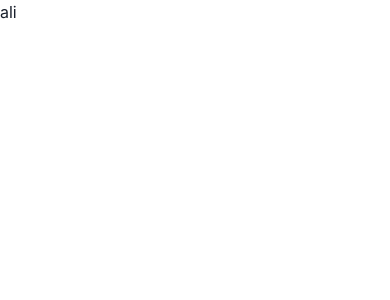
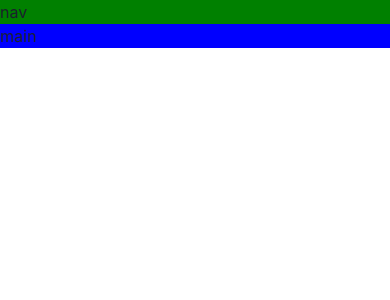
Before and after one commit to ali-I-salhab/chakra, a React (Vite) app in the folder game/: page / in a window 390 px wide. Shown: the top 300 px of the page. Built offline with nearby package versions, Linux system fonts and the light colour scheme.

Commit message:
building responsive layout

```diff
--- a/game/src/App.tsx
+++ b/game/src/App.tsx
@@ -1,8 +1,26 @@
-import { useState } from "react";
-import reactLogo from "./assets/react.svg";
+import { Grid, GridItem, Show } from "@chakra-ui/react";
 
 function App() {
-  return <div>ali</div>;
+  return (
+    <Grid
+      templateAreas={{
+        base: `"nav " " main"`,
+        lg: `"nav nav" "aside main"`,
+      }}
+    >
+      <GridItem area={"nav"} bg={"green"}>
+        nav
+      </GridItem>
+      <Show above="lg">
+        <GridItem area={"aside"} bg={"red"}>
+          aside
+        </GridItem>
+      </Show>
+      <GridItem area={"main"} bg={"blue"}>
+        main
+      </GridItem>
+    </Grid>
+  );
 }
 
 export default App;
```
